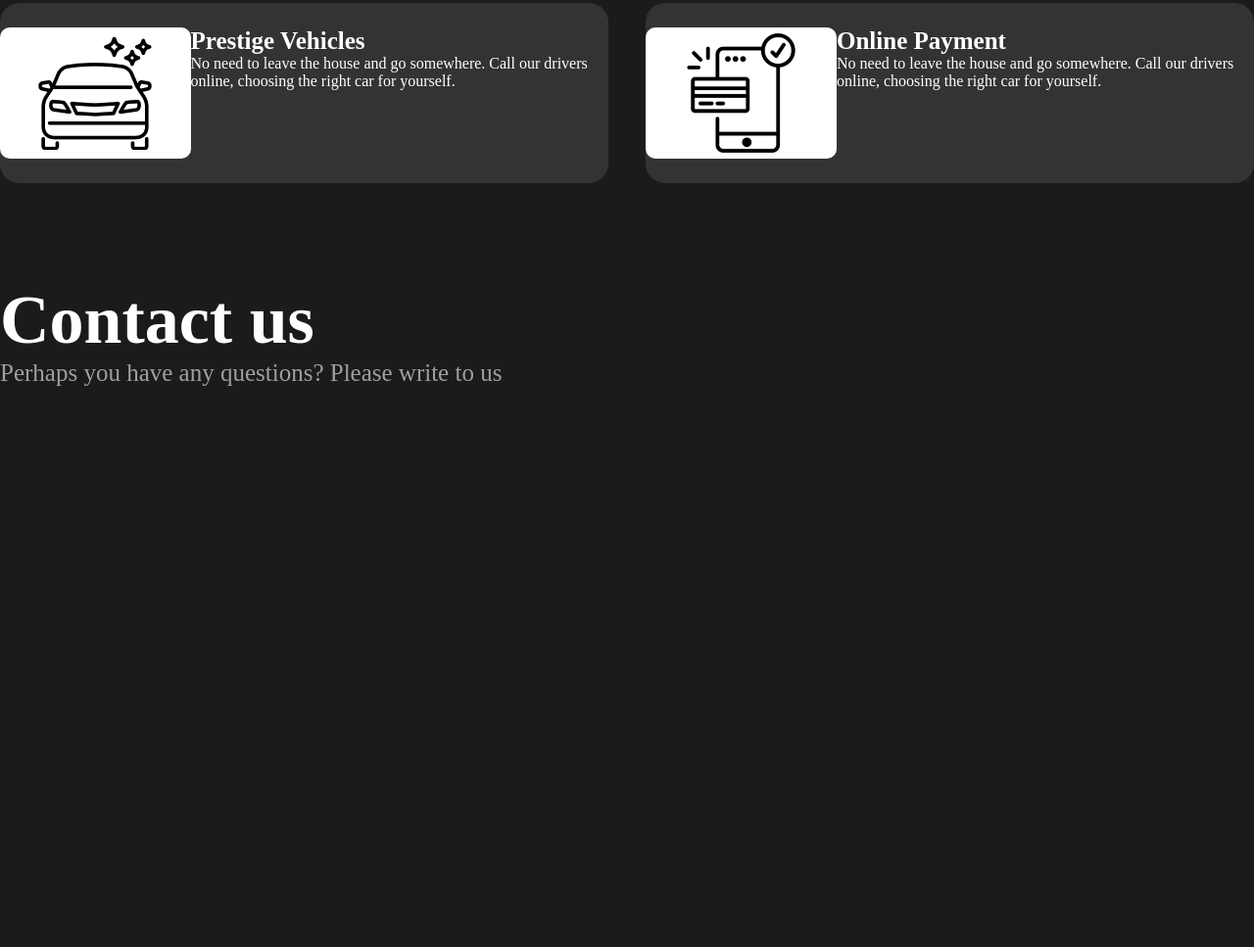
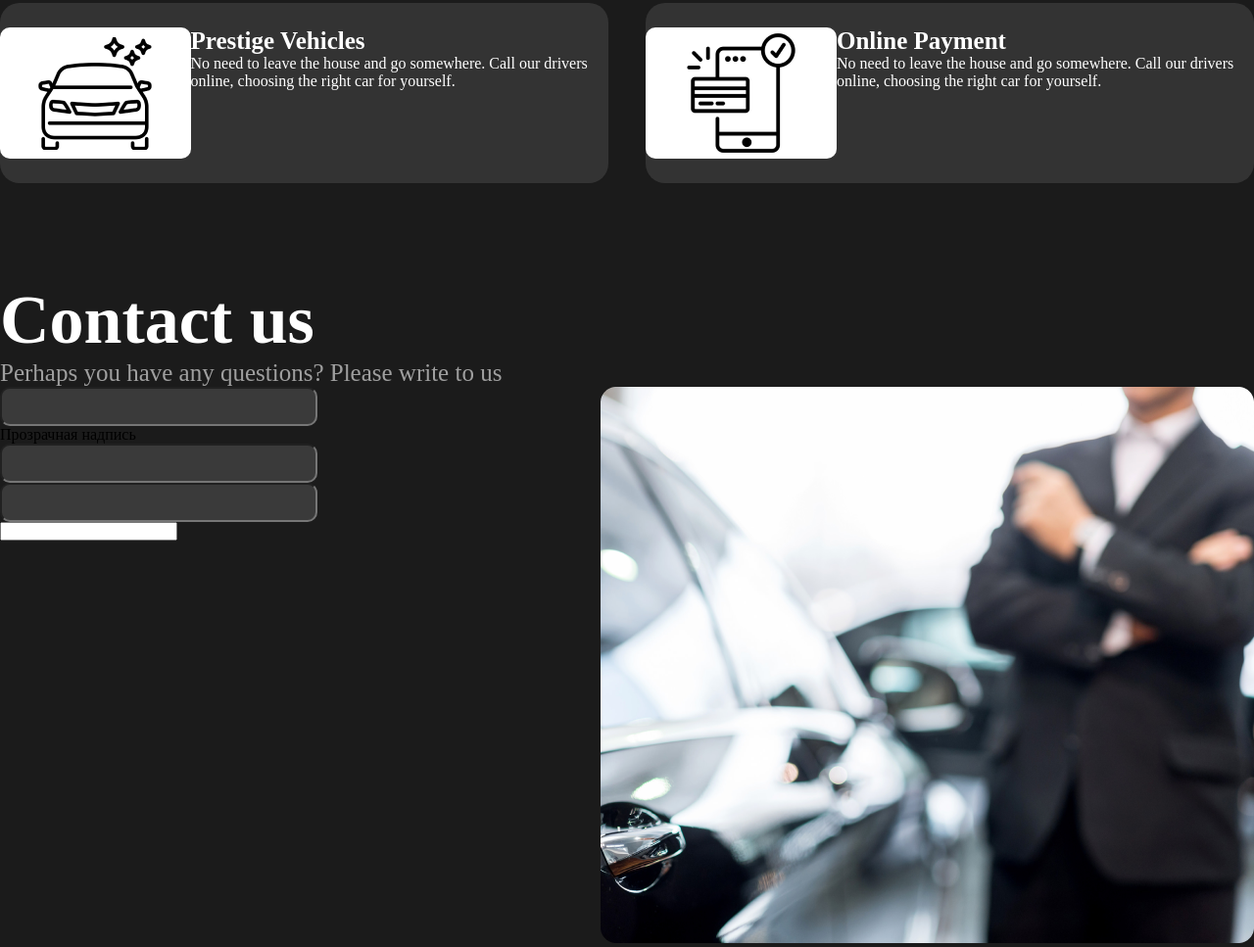
Before and after one commit to AydinKaseyinoff/22.11, a plain HTML site: page index.html in a window 1280 px wide. Shown: the part 4073-5040 px from the top of the page at 98% size. Before the commit the page ends 4468 px from the top, so only its background shows below. Drawn offline with Linux system fonts and the light colour scheme.

Commit message:
add input img and add hover to slide_card

```diff
--- a/index.html
+++ b/index.html
@@ -187,7 +187,7 @@
             <div class="mercedes_link">
               <a href="#">Get Limousine</a>
             </div>
-            <img src="./img/v_class.png" alt="v_class" />
+            <img class="v_class" src="./img/v_class.png" alt="v_class" />
           </div>
         </div>
       </div>
@@ -277,6 +277,24 @@
           <h1>Contact us</h1>
           <p>Perhaps you have any questions? Please write to us</p>
         </div>
+        <div class="contacts_in">
+          <div class="contacts_left">
+            <div class="input_box">
+              <input type="text" class="transparent-input" required>
+  <label for="transparent-input" class="transparent-label">Прозрачная надпись</label>
+            </div>
+            <div class="input_box">
+              <input type="email" name="" id="">
+            </div>
+            <div class="input_box">
+              <input type="number" name="" id="">
+            </div>
+            <input type="text">
+          </div>
+          <div class="contacts_right">
+            <img src="./img/input_img.png" alt="input input_img">
+          </div>
+        </div>
       </div>
     </div>
   </body>
--- a/style.css
+++ b/style.css
@@ -255,16 +255,31 @@ body {
   border-radius: 20px;
   width: 32%;
   height: 30vh;
+  transition: all 0.3s ease;
 }
+.slide_card:hover {
+  background-color: #fff;
+}
+.slide_card img {
+  padding-top: 30px;
+  width: 90%;
+  transition: all 0.3s ease, background-color 0.3s ease; /* Добавлено свойство background-color для анимации цвета фона */
+}
+
+.slide_card:hover img {
+  width: 100%;
+  border-radius: 10px;
+}
+.slide_card img:hover > .slide_card {
+  background-color: #fff;
+}
+
 .slide_card h3 {
   color: #fff;
   position: absolute;
   padding-left: 135px;
   padding-top: 20px;
   top: 3463px;
-}
-.slide_card img {
-  padding-top: 30px;
 }
 .partners {
   margin-top: 140px;
@@ -331,3 +346,13 @@ body {
   font-size: 25px;
   color: #9f9f9f;
 }
+.contacts_in {
+  display: flex;
+  justify-content: space-between;
+}
+.input_box input {
+  background-color: #3a3a3a;
+  height: 5vh;
+  border-radius: 10px;
+  width: 100%;
+}
```
Also changed, not shown: img/input_img.png (added).
